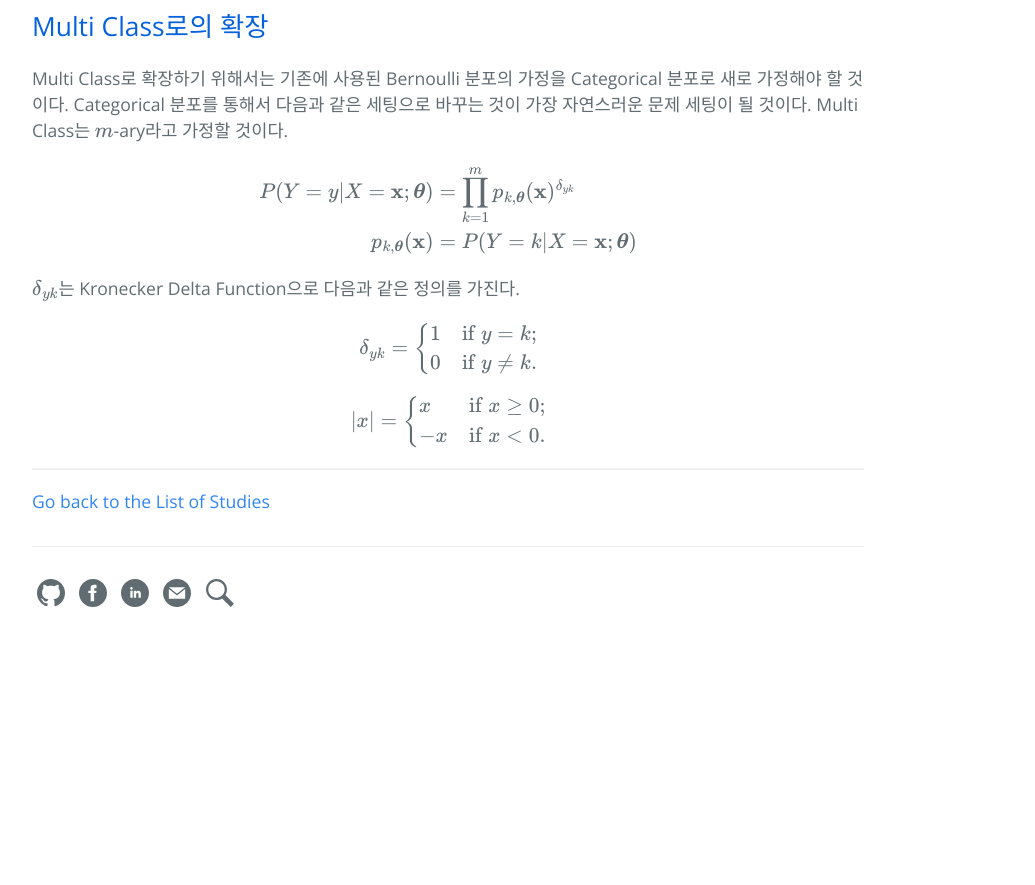
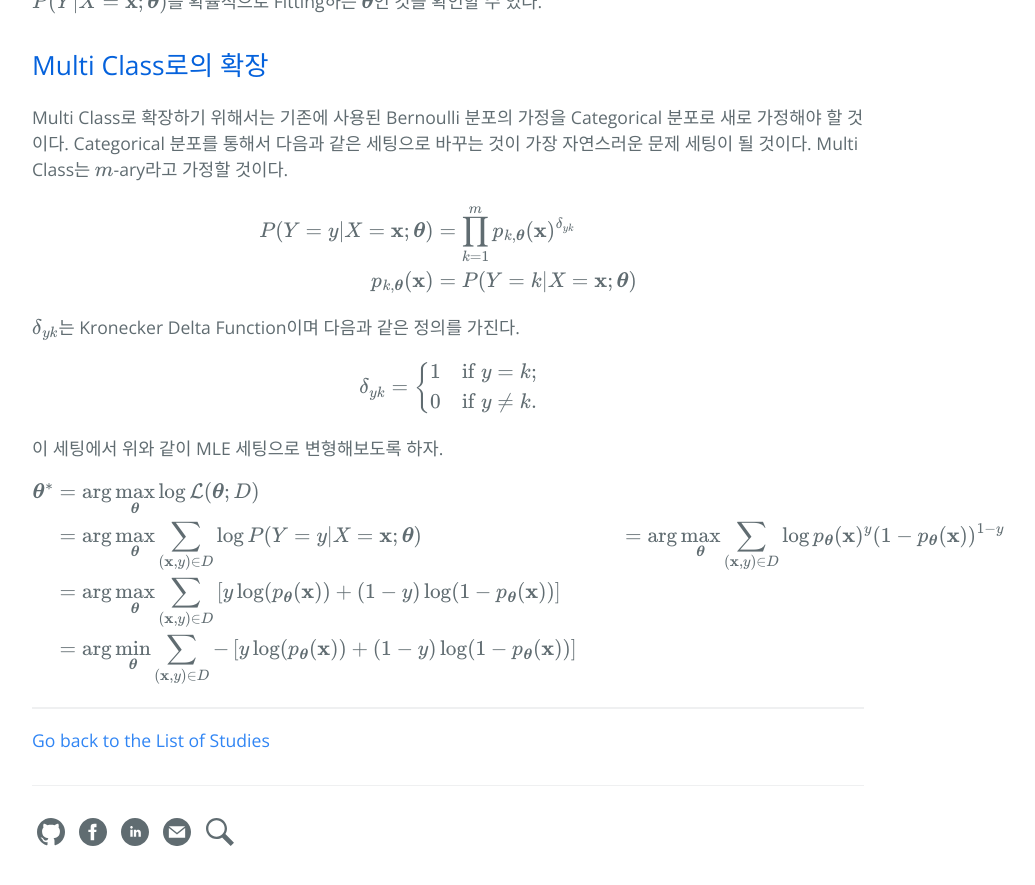
Before and after one commit to hcnoh/hcnoh.github.io, a Jekyll site: the page built from _posts/2019-06-03-cross-entropy.md, in a window 1280 px wide and 900 px high, scrolled down 3354 px. Shown: the top 885 px of the window, without its empty margins (192-1227 px from the left). Built offline with Jekyll 4.4.1, drawn with Linux system fonts in a browser that asks for light colours; formulas are drawn with MathJax 3; comment, search, counter and statistics services are not loaded; before the commit the page ends 4015 px from its top, so only the background shows below that; some of the changed text lies outside the part shown.

Commit message:
Update 2019-06-03-cross-entropy.md

```diff
--- a/_posts/2019-06-03-cross-entropy.md
+++ b/_posts/2019-06-03-cross-entropy.md
@@ -70,6 +70,7 @@ $$
 $$
 \begin{align*}
 \boldsymbol{\theta}^*
+& = \arg \max_{\boldsymbol{\theta}} \log \mathcal{L}(\boldsymbol{\theta} ; D) \\
 & = \arg \max_{\boldsymbol{\theta}} \sum_{(\mathbf{x}, y) \in D} \log P(Y=y \vert X=\mathbf{x} ; \boldsymbol{\theta})
 \end{align*}
 $$
@@ -140,22 +141,27 @@ p_{k, \boldsymbol{\theta}}(\mathbf{x})
 \end{align*}
 $$
 
-$$\delta_{yk}$$는 Kronecker Delta Function으로 다음과 같은 정의를 가진다.
+$$\delta_{yk}$$는 Kronecker Delta Function이며 다음과 같은 정의를 가진다.
 
 $$
 \begin{align*}
 \delta_{yk}
 = \left\{ \begin{array}{ll}
-1 & \mbox{if $y = k$};\\
+1 & \mbox{if $y = k$}; \\
 0 & \mbox{if $y \neq k$}.
 \end{array} \right.
 \end{align*}
 $$
 
+이 세팅에서 위와 같이 MLE 세팅으로 변형해보도록 하자.
+
 $$
 \begin{align*}
-|x| = \left\{ \begin{array}{ll}
-x & \mbox{if $x \geq 0$};\\
--x & \mbox{if $x < 0$}.\end{array} \right.
+\boldsymbol{\theta}^*
+& = \arg \max_{\boldsymbol{\theta}} \log \mathcal{L}(\boldsymbol{\theta} ; D) \\
+& = \arg \max_{\boldsymbol{\theta}} \sum_{(\mathbf{x}, y) \in D} \log P(Y=y \vert X=\mathbf{x} ; \boldsymbol{\theta})
+& = \arg \max_{\boldsymbol{\theta}} \sum_{(\mathbf{x}, y) \in D} \log p_{\boldsymbol{\theta}}(\mathbf{x})^y(1−p_{\boldsymbol{\theta}}(\mathbf{x}))^{1−y} \\
+& = \arg \max_{\boldsymbol{\theta}} \sum_{(\mathbf{x}, y) \in D} \left[ y\log (p_{\boldsymbol{\theta}}(\mathbf{x})) + (1-y)\log(1-p_{\boldsymbol{\theta}}(\mathbf{x})) \right] \\
+& = \arg \min_{\boldsymbol{\theta}} \sum_{(\mathbf{x}, y) \in D} -\left[ y\log (p_{\boldsymbol{\theta}}(\mathbf{x})) + (1-y)\log(1-p_{\boldsymbol{\theta}}(\mathbf{x})) \right]
 \end{align*}
 $$
```
